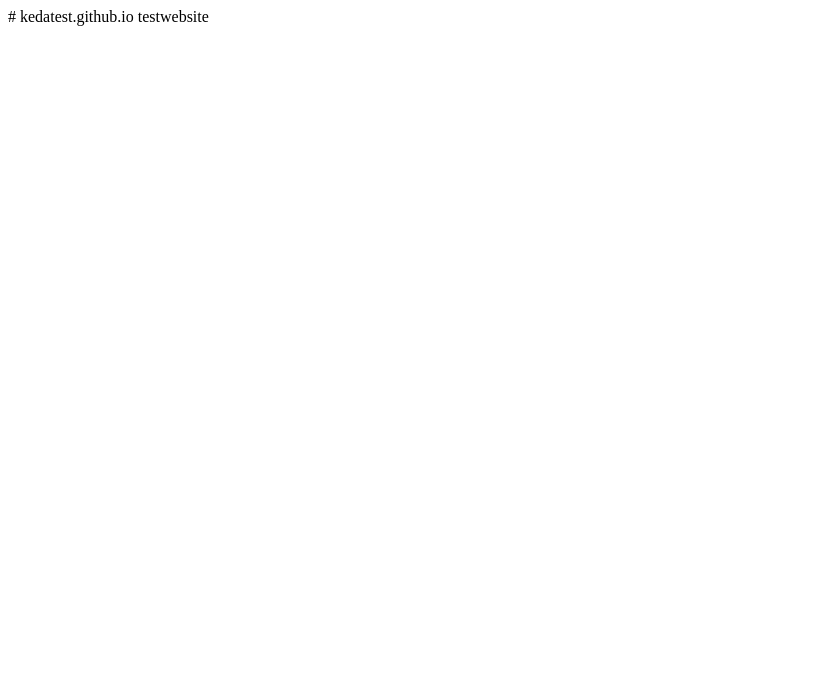
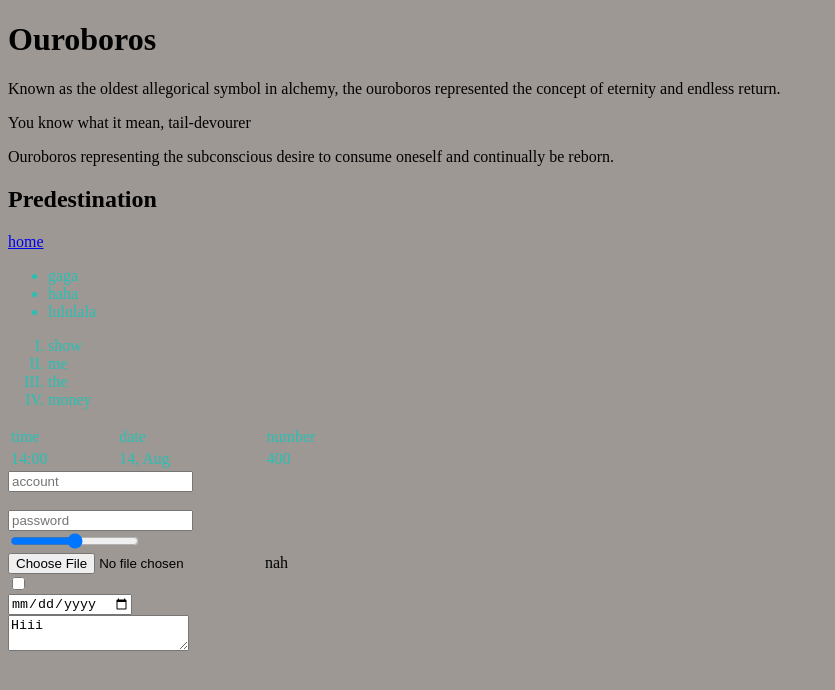
Before and after one commit to Keda94/keda94.github.io, a plain HTML site: page index.html in a window 1280 px wide. Shown: the whole page, without its empty margins (0-835 px from the left). Drawn offline with Linux system fonts and the light colour scheme.

Commit message:
Update index.html

```diff
--- a/index.html
+++ b/index.html
@@ -1,2 +1,66 @@
-# kedatest.github.io
-testwebsite
+<!DOCTYPE html>
+<html>
+    <head>
+        <meta charset="UTF-8"/>
+        <meta name="description" content="Psychea-Dai's website"/>
+        <meta name="author" content="dyce"/>
+        <meta name="keywords" content="dyce, first try, super fun"/>
+        <meta name="viewport" content="width=device-width, initial-scale=1.0"/>
+        <title>Welcome to 戴斯's website 1</title>
+    </head>
+    <style>
+        body{
+          background-color: rgba(109, 100, 95, 0.658);
+      }
+      </style>
+<body>
+    <h1>Ouroboros</h1>
+    <p>Known as the oldest allegorical symbol in alchemy, the ouroboros represented the concept of eternity and endless return. </p>
+    <p>You know what it mean, tail-devourer</p>
+    <p>Ouroboros representing the subconscious desire to consume oneself and continually be reborn.</p>
+    <h2>Predestination</h2>
+<a href="index2.html">home</a>
+
+    <div style="color: rgb(39, 192, 179);">
+        <ul>
+            <li>gaga</li>
+            <li>haha</li>
+            <li>lululala</li>
+        </ul>
+        <ol type="I" >
+            <li>show</li>
+            <li>me</li>
+            <li>the</li>
+            <li>money</li>
+        </ol>
+        <table width="400">
+            <tr>
+                <td>time</td>
+                <td>date</td>
+                <td>number</td>
+            </tr>
+            <tr>
+                <td>14:00</td>
+                <td>14, Aug</td>
+                <td>400</td>
+            </tr>
+        </table>
+    </div>
+
+    <input type="text" placeholder="account"/>
+    <br/>
+    <br/>
+    <input type="password" placeholder="password"/>
+    <br/>
+    <input type="range"/>
+    <br/>
+    <input type="file"/> nah
+    <br/>
+    <input type="checkbox"/>
+    <br/>
+    <input type="date"/>
+    <br/>
+    <textarea>Hiii</textarea>
+
+</body>
+</html>
```
